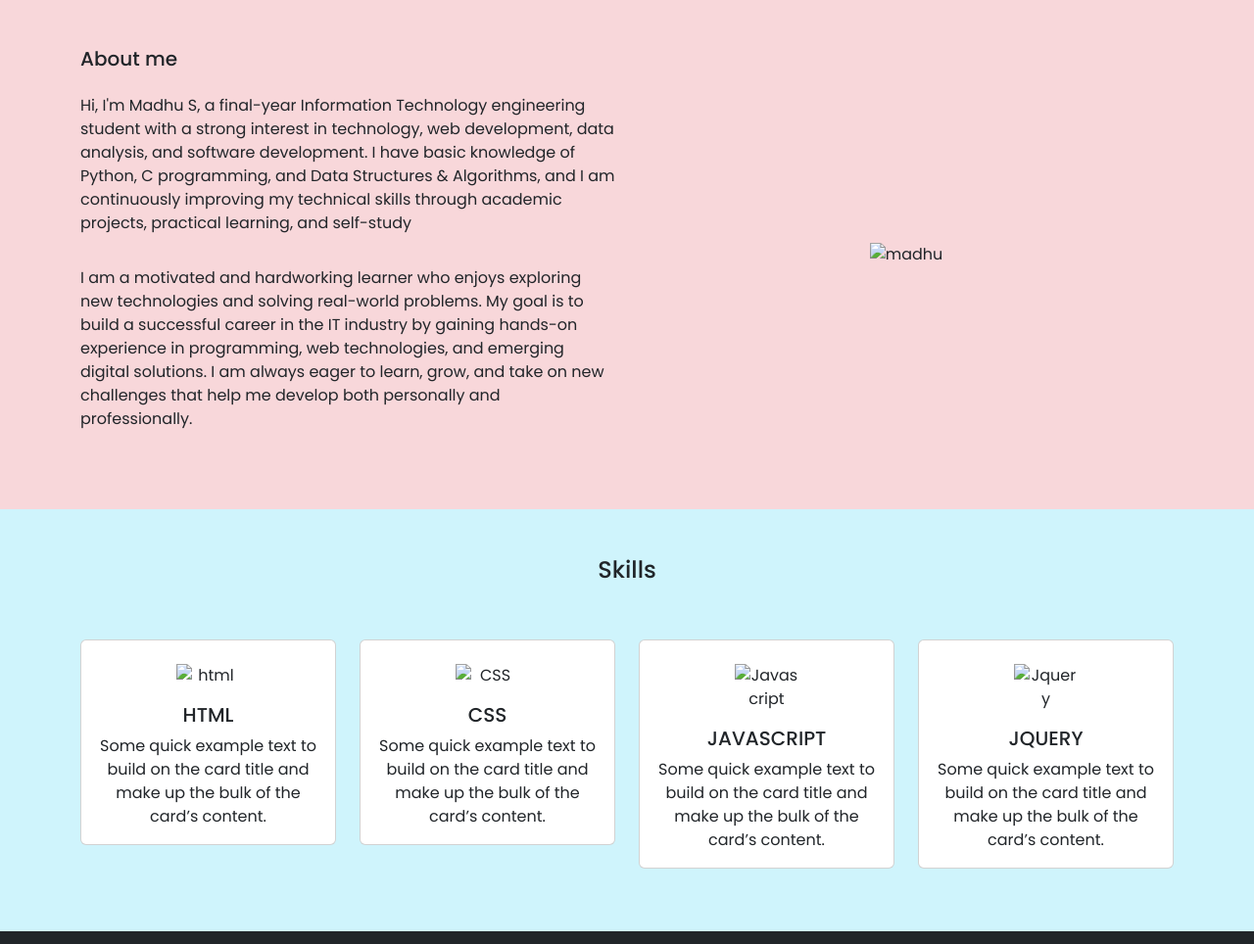
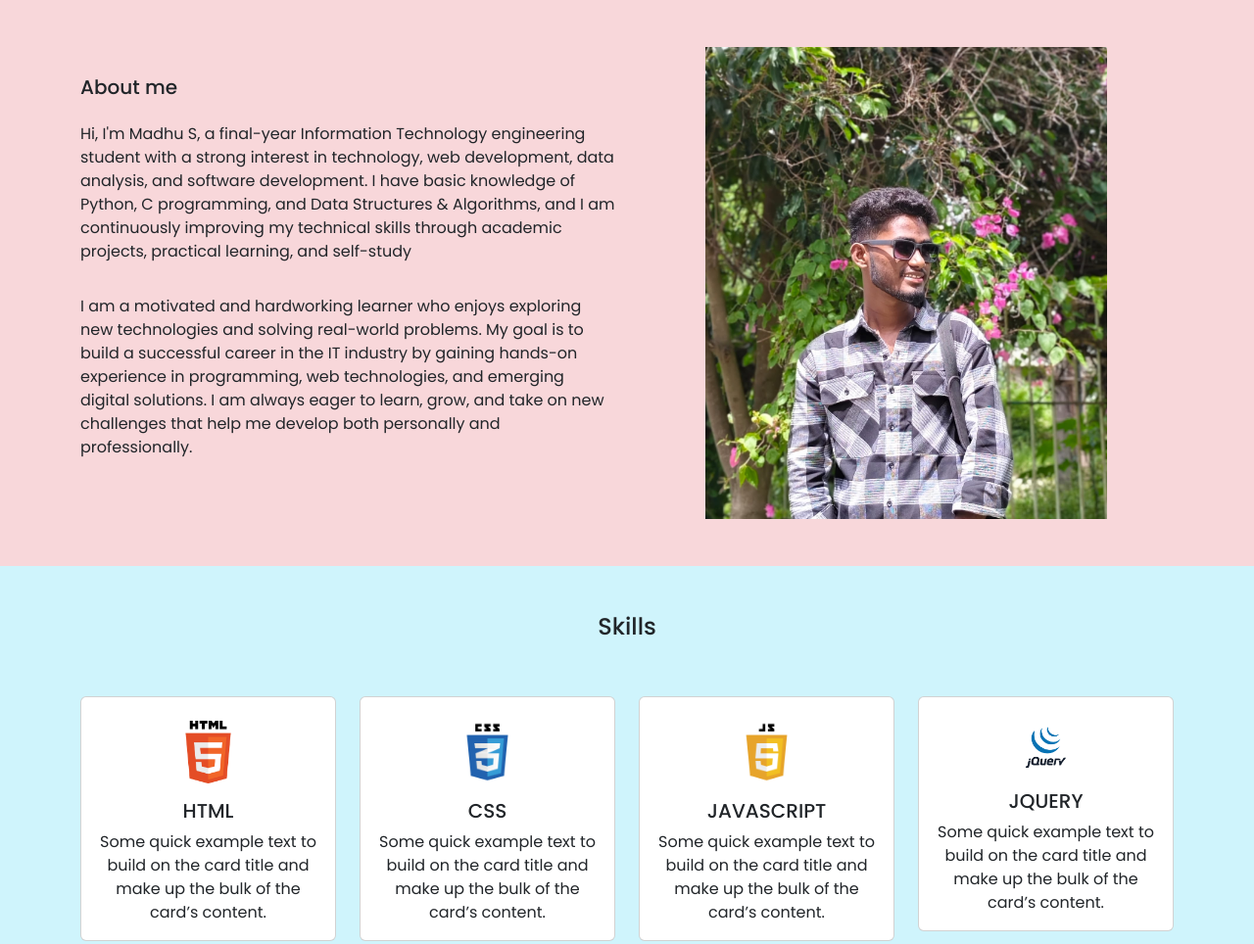
Before and after one commit to madhu00499/madhu-portfolio, a plain HTML site: page index.html in a window 1280 px wide. Shown: the part 595-1559 px from the top of the page at 98% size. Drawn offline with nearby package versions, Linux system fonts and the light colour scheme; files that its build step writes are made by us from their sources; files whose address does not match are found by name.

Commit message:
added new path again

```diff
--- a/index.html
+++ b/index.html
@@ -8,7 +8,7 @@
 <link rel="preconnect" href="https://fonts.gstatic.com" crossorigin>
 <link href="https://fonts.googleapis.com/css2?family=Poppins:ital,wght@0,100;0,200;0,300;0,400;0,500;0,600;0,700;0,800;0,900;1,100;1,200;1,300;1,400;1,500;1,600;1,700;1,800;1,900&display=swap" rel="stylesheet">
         <link href="https://cdn.jsdelivr.net/npm/bootstrap@5.3.8/dist/css/bootstrap.min.css" rel="stylesheet" integrity="sha384-sRIl4kxILFvY47J16cr9ZwB07vP4J8+LH7qKQnuqkuIAvNWLzeN8tE5YBujZqJLB" crossorigin="anonymous">
-         <link rel="stylesheet" href="/portfolio/css/styles.css">
+         <link rel="stylesheet" href="./portfolio/css/styles.css">
     </head>
        <body>
 <nav class="navbar navbar-expand-lg bg-body-tertiary py-3 text-uppercase border border-success-subtle sticky-top">
@@ -55,7 +55,7 @@
                   <p class="pb-3">I am a motivated and hardworking learner who enjoys exploring new technologies and solving real-world problems. My goal is to build a successful career in the IT industry by gaining hands-on experience in programming, web technologies, and emerging digital solutions. I am always eager to learn, grow, and take on new challenges that help me develop both personally and professionally. </p>
                 </div>
                 <div class="col-md-6 text-center">
-                   <img src="/portfolio/images/WhatsApp Image 2026-06-17 at 10.58.20 PM (1).jpeg" alt="madhu" class="img-fluid w-75"  />
+                   <img src="./images/WhatsApp Image 2026-06-17 at 10.58.20 PM (1).jpeg" alt="madhu" class="img-fluid w-75"  />
                 </div>
             </div>
          </div>
@@ -70,7 +70,7 @@
                <div class="row g-4">
                    <div class="col-md-3 mb-3">
                          <div class="card text-center">
-                         <img src="/portfolio/images/html.png" class="card-img-top w-25 m-auto pt-4" alt="html">
+                         <img src="./images/html.png" class="card-img-top w-25 m-auto pt-4" alt="html">
                          <div class="card-body">
                          <h5 class="card-title text-center">HTML</h5>
                          <p class="card-text">Some quick example text to build on the card title and make up the bulk of the card’s content.</p>
@@ -79,7 +79,7 @@
                </div>
                <div class="col-md-3 mb-3">
                          <div class="card text-center">
-                         <img src="/portfolio/images/css.png" class="card-img-top w-25 m-auto pt-4" alt="CSS">
+                         <img src="./images/css.png" class="card-img-top w-25 m-auto pt-4" alt="CSS">
                          <div class="card-body">
                          <h5 class="card-title text-center">CSS</h5>
                          <p class="card-text">Some quick example text to build on the card title and make up the bulk of the card’s content.</p>
@@ -88,7 +88,7 @@
                </div>
                <div class="col-md-3 mb-3">
                          <div class="card text-center">
-                         <img src="/portfolio/images/js.png" class="card-img-top w-25 m-auto pt-4" alt="Javascript">
+                         <img src="./images/js.png" class="card-img-top w-25 m-auto pt-4" alt="Javascript">
                          <div class="card-body">
                          <h5 class="card-title text-center">JAVASCRIPT</h5>
                          <p class="card-text">Some quick example text to build on the card title and make up the bulk of the card’s content.</p>
@@ -97,7 +97,7 @@
                </div>
                <div class="col-md-3 mb-3">
                          <div class="card text-center">
-                         <img src="/portfolio/images/jquery.png" class="card-img-top w-25 m-auto pt-4" alt="Jquery">
+                         <img src="./images/jquery.png" class="card-img-top w-25 m-auto pt-4" alt="Jquery">
                          <div class="card-body">
                          <h5 class="card-title text-center" >JQUERY</h5>
                          <p class="card-text">Some quick example text to build on the card title and make up the bulk of the card’s content.</p>
```
